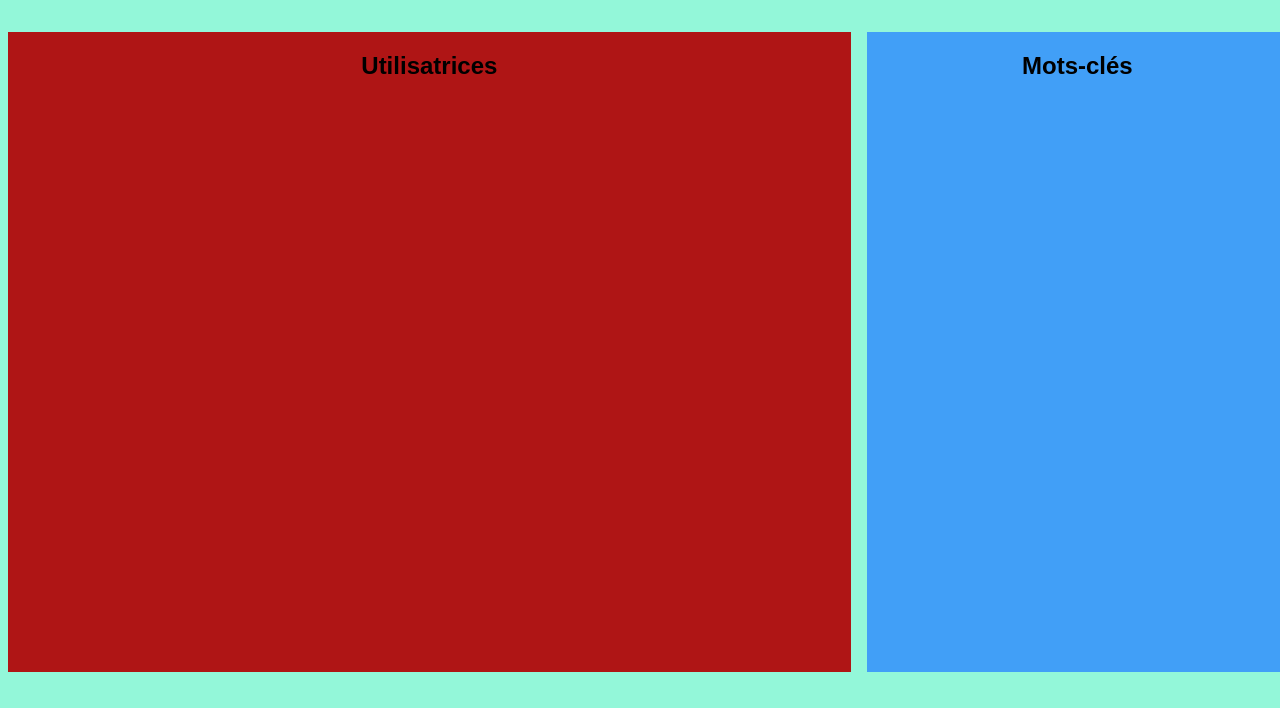
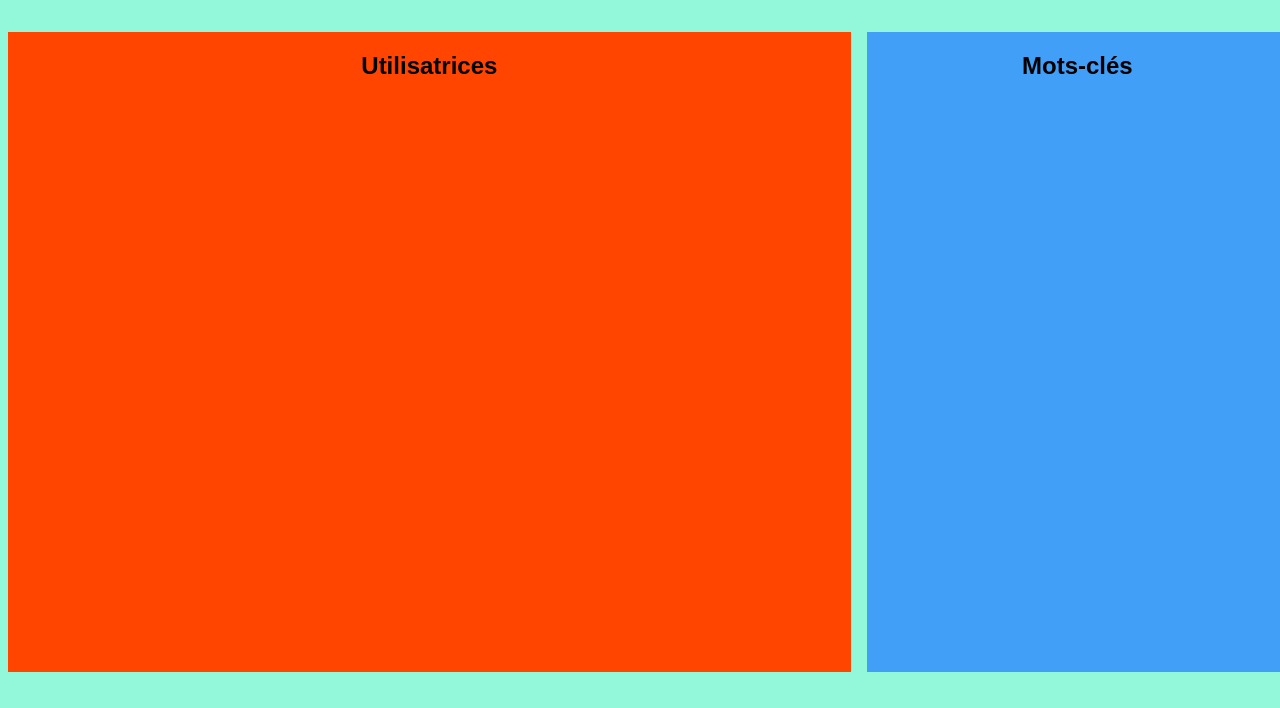
Before and after one commit to adatechschool/project-collectif---reseau-social-php-les-rameurs-baptiste-sonia-vic, a PHP site: page /admin.php in a window 1280 px wide. Shown: the part 92-800 px from the top of the page. Run offline with PHP 8.4, Linux system fonts and the light colour scheme; data that the repository does not hold is empty.

Commit message:
Update style.css

```diff
--- a/style.css
+++ b/style.css
@@ -124,7 +124,7 @@ body>header #user:hover ul{
 
 #wrapper.admin{flex-direction: row-reverse}
 #wrapper.admin aside{flex:1;margin-left:1em;border-radius:0;padding:0;}
-#wrapper.admin main{flex:2;background-color: rgb(175, 21, 21);border-radius: 0;padding:0;}
+#wrapper.admin main{flex:2;background-color: rgb(255,69,0);border-radius: 0;padding:0;}
 #wrapper.admin h2{text-align: center;}
 #wrapper.admin h3{margin:0;}
 #wrapper.admin nav{text-align: right;}
```
